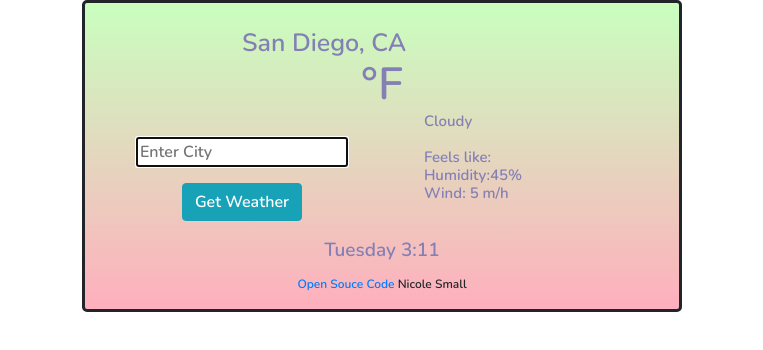
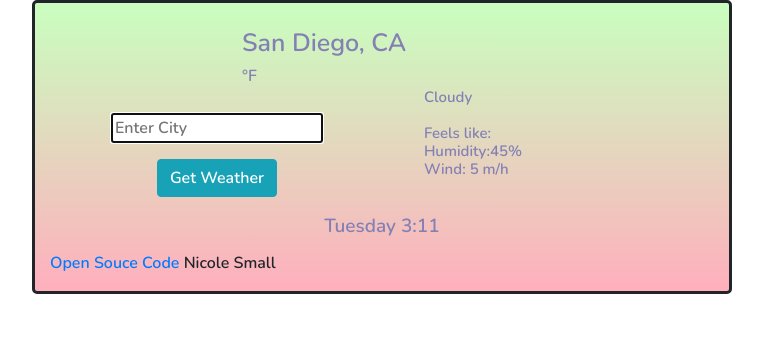
Before and after one commit to smallz323/WeatherAppPlus, a plain HTML site: page index.html in a window 1280 px wide. Shown: the whole page, without its empty margins (258-1021 px from the left). Drawn offline with nearby package versions, Linux system fonts and the light colour scheme.

Commit message:
messing with css
over editing,

```diff
--- a/index.html
+++ b/index.html
@@ -20,8 +20,8 @@
                     <h1>
 
          <div class="row-col-6" id = "header-city" >San Diego, CA </div>
-         <div class="row-col-1" id= "header-temperature">
-             <span class ="weather-measure">°F</span>
+         <div class="row-col-3" id= "header-temperature"> </div>
+             <div class = "row-col-4">   <span class ="weather-measure">°F</span>
          </div>
 
          <ul class = "right-align">
--- a/styles.css
+++ b/styles.css
@@ -10,7 +10,7 @@
   border-radius: 5px;
   display: block;
   margin: 0 auto;
-  max-width: 600px;
+  max-width: 700px;
 }
 h1 {
   font-size: 25px;
@@ -24,15 +24,13 @@ h1 {
   list-style: none;
   font-size: 15px;
   font-weight: 100;
+  color: #8480b5;
   display: block;
-  float: inline-end;
+  float: right;
 }
-span.weather-measure {
-  font-size: 45px;
-}
-.weather-notation {
-  font-size: 20px;
-  font-weight: 700;
+.weather-measure {
+  font-size: 16px;
+  text-align: right;
 }
 
 .form,
@@ -51,14 +49,14 @@ div.row {
   float: center;
 }
 
-.row-col-1 {
-  text-align: center;
+.row-col-3 {
+  text-align: right;
   display: block;
   font-size: 45px;
 }
 .col-6 {
   display: block;
-  text-align: justify;
+  text-align: center;
   font-size: 55px;
 }
 .weather-badge {
@@ -81,7 +79,7 @@ div.date-time {
   padding: 40px;
 }
 
-p {
+footer {
   font-size: 12px;
   text-align: center;
 }
```
